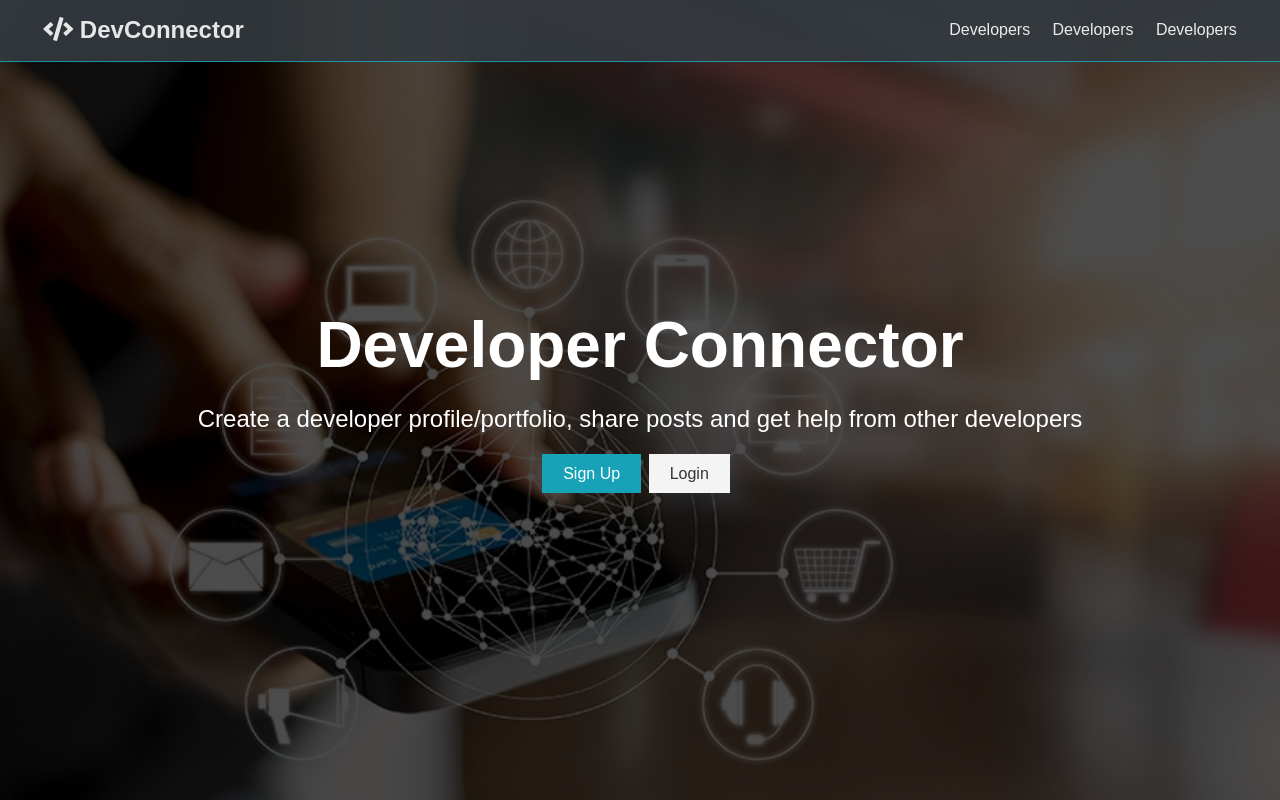
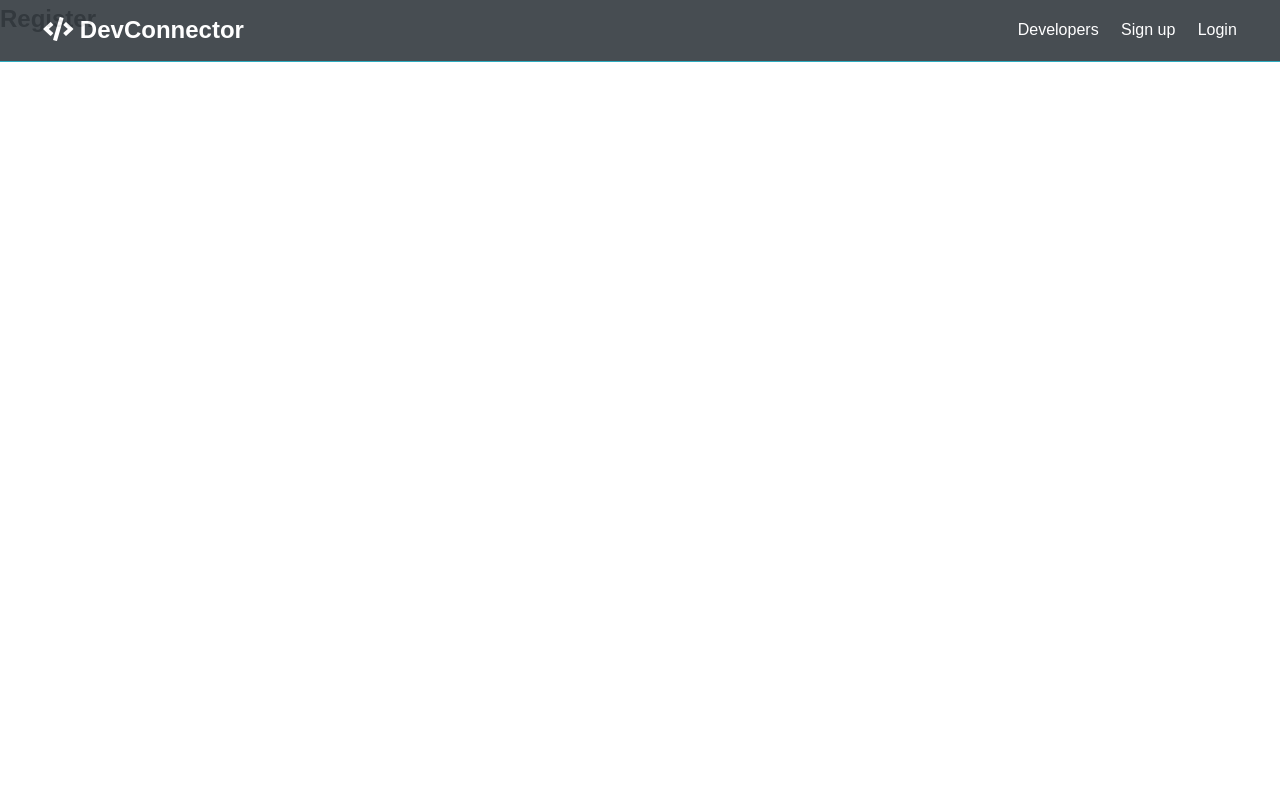
Before and after one commit to hjcwinner/blog_mern, a React (Create React App) app in the folder client/: page /register in a window 1280 px wide. Built offline with nearby package versions, Linux system fonts and the light colour scheme.

Commit message:
react router dom 제작 및 적용

```diff
--- a/client/package.json
+++ b/client/package.json
@@ -8,6 +8,7 @@
     "@testing-library/user-event": "^7.2.1",
     "react": "^16.14.0",
     "react-dom": "^16.14.0",
+    "react-router-dom": "^5.2.0",
     "react-scripts": "3.4.3"
   },
   "scripts": {
--- a/client/src/App.js
+++ b/client/src/App.js
@@ -1,16 +1,27 @@
-import React from 'react';
+import React, { Fragment } from 'react';
+import { BrowserRouter as Router, Route, Switch } from 'react-router-dom'
 import Navbar from './components/layout/Navbar'
 import Landing from './components/layout/Landing'
+import Register from './components/auth/Register'
+import Login from './components/auth/Login'
+
 
 import './App.css'
 
 const App = () => {
   return (
-
-    <div>
-      <Navbar />
-      <Landing />
-    </div>
+    <Router>
+      <Fragment>
+        <Navbar />
+        <Route exact path='/' component={Landing} />
+        <section>
+          <Switch>
+            <Route exact path='/register' component={Register} />
+            <Route exact path='/login' component={Login} />
+          </Switch>
+        </section>
+      </Fragment>
+    </Router>
   );
 };
 
--- /dev/null
+++ b/client/src/components/auth/Login.js
@@ -0,0 +1,11 @@
+import React from 'react';
+
+const Login = () => {
+    return (
+        <div>
+            <h1>Login</h1>
+        </div>
+    );
+};
+
+export default Login;
--- /dev/null
+++ b/client/src/components/auth/Register.js
@@ -0,0 +1,11 @@
+import React from 'react';
+
+const Register = () => {
+    return (
+        <div>
+            <h1>Register</h1>
+        </div>
+    );
+};
+
+export default Register;
--- a/client/src/components/layout/Landing.js
+++ b/client/src/components/layout/Landing.js
@@ -1,4 +1,5 @@
 import React from 'react';
+import { Link } from 'react-router-dom'
 
 const Landing = () => {
     return (
@@ -10,12 +11,12 @@
                         Create a developer profile/portfolio, share posts and get help from other developers
                     </p>
                     <div>
-                        <a href='register.html' className='btn btn-primary'>
+                        <Link to='/register' className='btn btn-primary'>
                             Sign Up
-                        </a>
-                        <a href='login.html' className='btn btn-light'>
+                        </Link>
+                        <Link to='/login' className='btn btn-light'>
                             Login
-                        </a>
+                        </Link>
                     </div>
                 </div>
             </div>
--- a/client/src/components/layout/Navbar.js
+++ b/client/src/components/layout/Navbar.js
@@ -1,22 +1,23 @@
 import React from 'react';
+import { Link } from 'react-router-dom'
 
 const Navbar = () => {
     return (
         <nav className='navbar bg-dark'>
             <h1>
-                <a href="index.html">
+                <Link to="/">
                     <i className='fas fa-code' /> DevConnector
-                </a>
+                </Link>
             </h1>
             <ul>
                 <li>
-                    <a href="profiles.html">Developers</a>
+                    <Link to="/">Developers</Link>
                 </li>
                 <li>
-                    <a href="regisiter.html">Developers</a>
+                    <Link to="/register">Sign up</Link>
                 </li>
                 <li>
-                    <a href="login.html">Developers</a>
+                    <Link to="/login">Login</Link>
                 </li>
             </ul>
         </nav>
```
Also changed, not shown: 1 other file (tests, documents, lock files or other folders).
